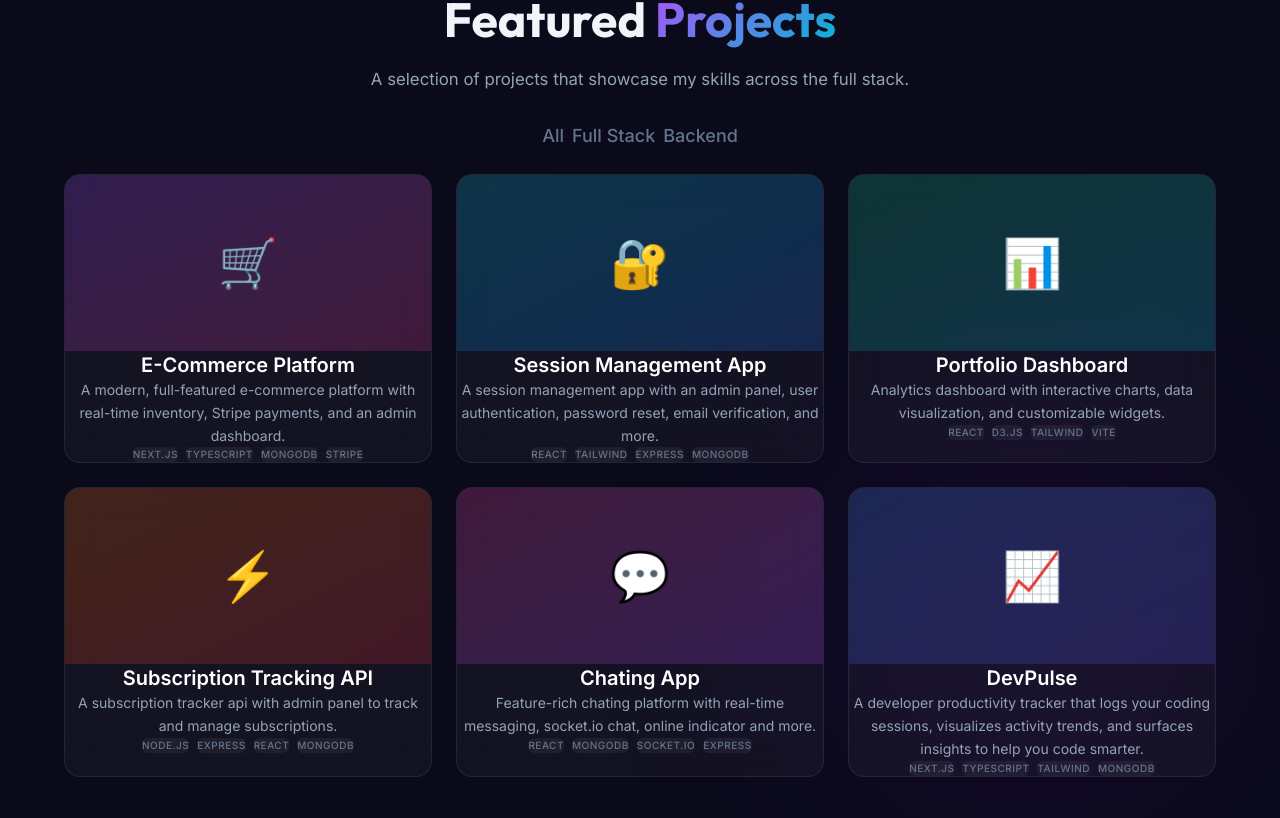
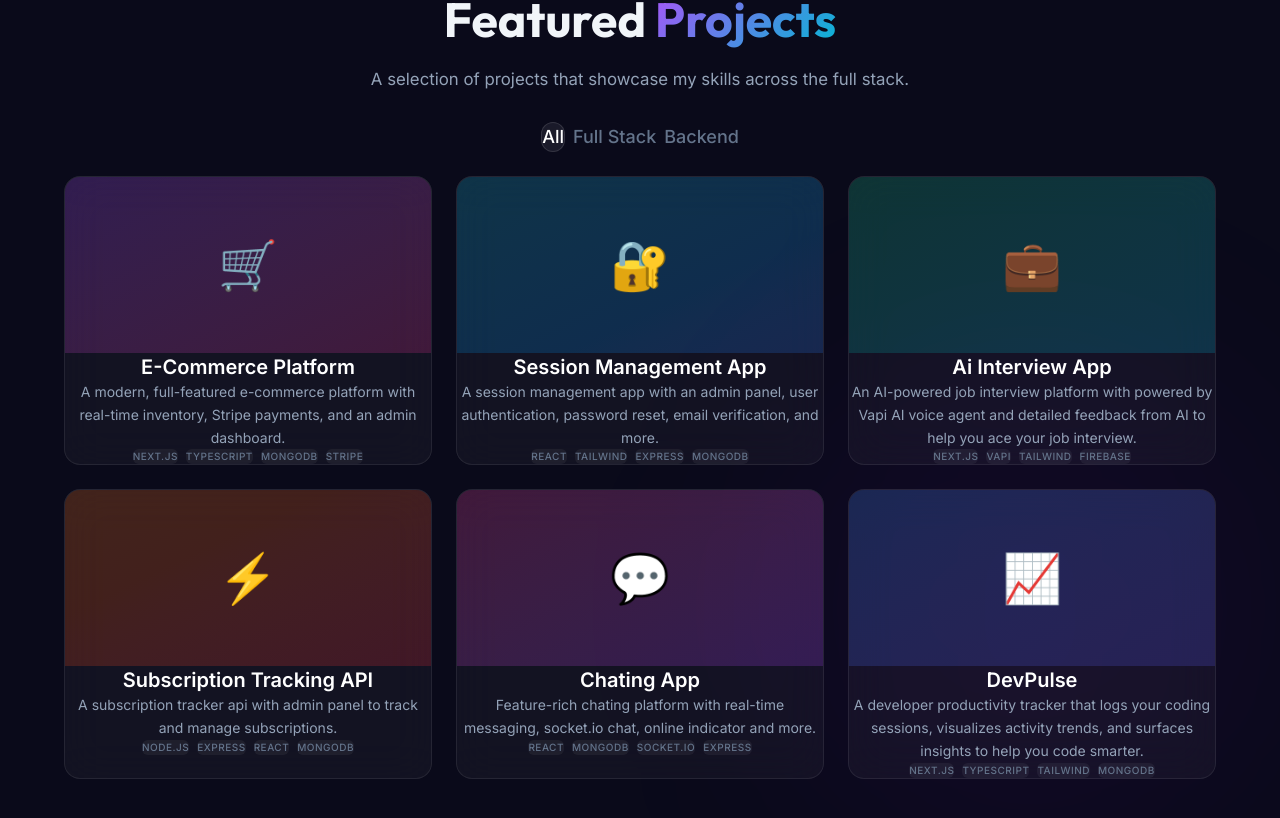
Before and after one commit to cipheroot6/Portfolio, a React (Vite) app: page / in a window 1280 px wide. Shown: the part 2932-3750 px from the top of the page. Built offline with nearby package versions, Linux system fonts and the light colour scheme.

Commit message:
added projects

```diff
--- a/src/sections/Projects.jsx
+++ b/src/sections/Projects.jsx
@@ -1,7 +1,7 @@
 import { useState } from "react";
 import { useScrollReveal } from "../hooks/useScrollReveal";
 
-const filters = ["All  ", "Full Stack  ", "Backend  "];
+const filters = ["All", "Full Stack", "Backend"];
 
 const projects = [
   {
@@ -26,14 +26,15 @@ const projects = [
     live: "https://session-manager-app.vercel.app/",
   },
   {
-    title: "Portfolio Dashboard",
-    desc: "Analytics dashboard with interactive charts, data visualization, and customizable widgets.",
-    tags: ["React", "D3.js", "Tailwind", "Vite"],
+    title: "Ai Interview App",
+    desc: "An AI-powered job interview platform with powered by Vapi AI voice agent and detailed feedback from AI to help you ace your job interview.",
+    tags: ["Next.js", "VAPI", "Tailwind", "Firebase"],
     category: "Full Stack",
     gradient: "from-emerald-500/20 to-cyan-500/20",
-    icon: "📊",
-    github: "#",
-    live: "#",
+    icon: "💼",
+    // icon: "📊",
+    github: "https://github.com/cipheroot6/ai-interview",
+    live: "https://ai-interview-cipheroot6s-projects.vercel.app",
   },
   {
     title: "Subscription Tracking API",
```
